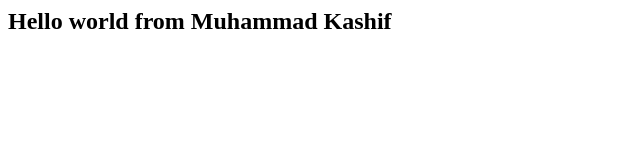
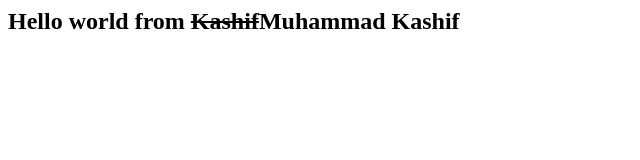
Before and after one commit to imkasihf/Repository, a plain HTML site: page index.html in a window 1280 px wide. Shown: the whole page, without its empty margins (0-640 px from the left). Drawn offline with Linux system fonts and the light colour scheme.

Commit message:
First Commit After Git

```diff
--- a/index.html
+++ b/index.html
@@ -3,6 +3,6 @@
 <title>My First Bootcamp Program</title>
 </head>
 <body>
-<h2>Hello world from Muhammad Kashif</h2>
+<h2>Hello world from <s> Kashif</s>Muhammad Kashif</h2>
 </body>
 </html>
```
